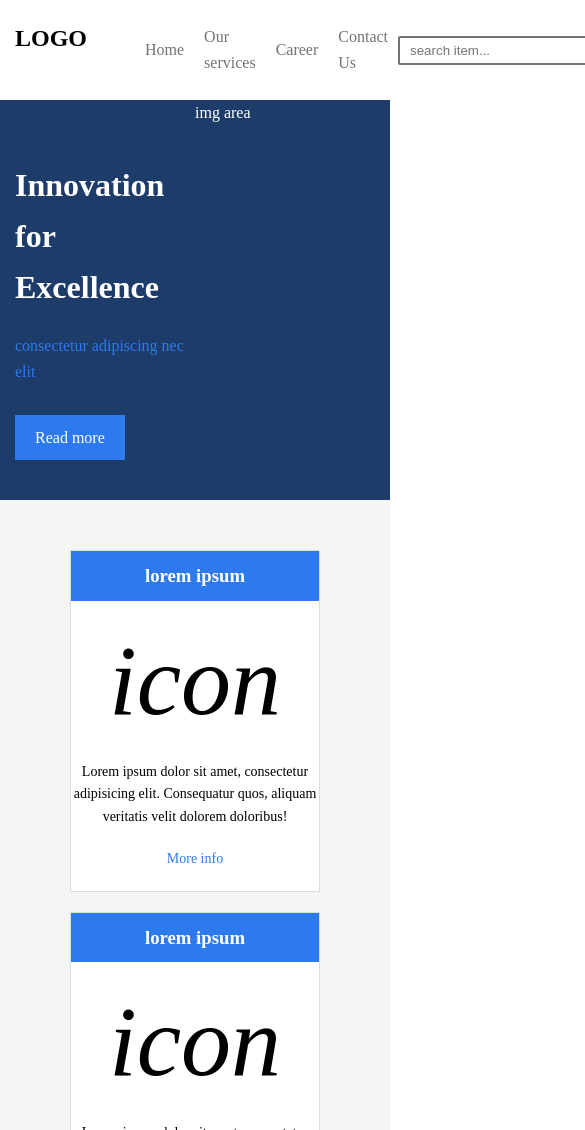
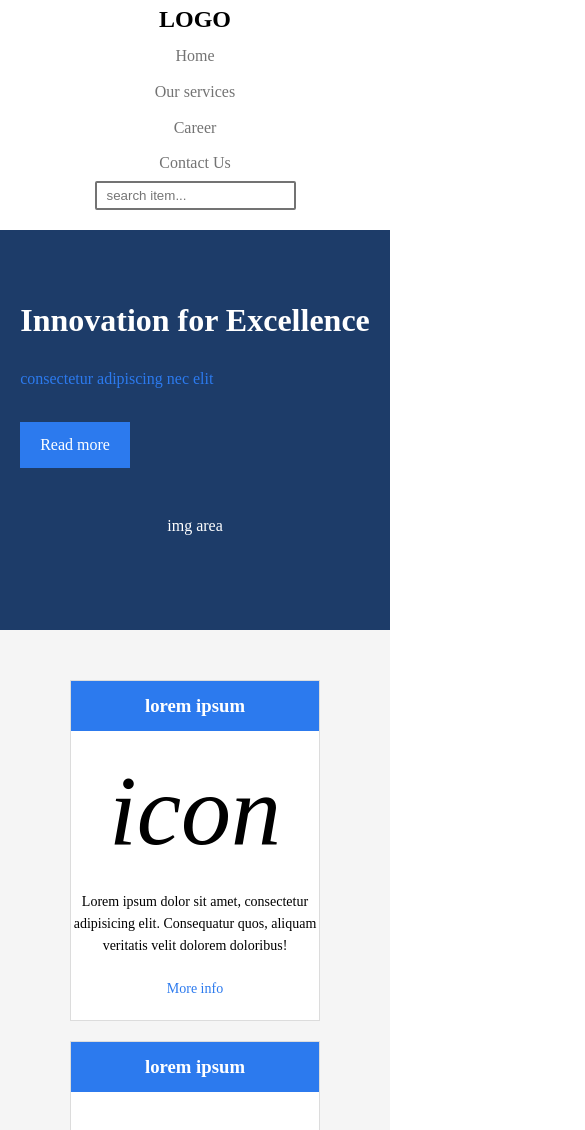
Before and after one commit to mohammedyunus0/indegene, a website: page index.html in a window 390 px wide. Shown: the top 1130 px of the page, 585 px wide, since content can reach past the window. Drawn offline with Linux system fonts and the light colour scheme.

Commit message:
responsive

```diff
--- a/sass/_header.scss
+++ b/sass/_header.scss
@@ -1,21 +1,37 @@
 .header{
     width: 100%;
-    height: 10rem;
+    min-height: 10rem;
 
     &-nav{
         display: grid;
         grid-template-columns: repeat(3,1fr);
+        @media only screen and (max-width:800px){
+        grid-template-columns: 1fr;
+        }
+        @media only screen and (max-width:610px){
+        justify-items: center;
+        }
+
 
         &--links{
             grid-column: 2 /span 2;
+            @media only screen and (max-width:610px){
+            grid-column: auto;
+            }
+
             display:flex;
              justify-content: space-between;
             align-items: center;
+            @media only screen and (max-width:610px){
+                flex-direction: column;
+                margin-bottom: 2rem;
+                }
 
        & a{
            display: inline-block;
            padding:.5rem 1rem;
            color: #737373;
+
            transition: all .2s;
            outline: none;
            &:hover{
--- a/sass/_mains.scss
+++ b/sass/_mains.scss
@@ -2,11 +2,15 @@
     background-color: $color-secondary;
     color: white;
     font-weight: 200;
-    height: 40rem;
+    min-height: 40rem;
     &-section1{
         height: 100%;
         display: grid;
         grid-template-columns: repeat(2,1fr);
+        @media only screen and (max-width:610px){
+            grid-template-columns: 1fr;
+           justify-items: center;
+            }
         & .hero-section{
             margin: auto 0;
         }
```
Also changed, not shown: css/style.css. Lines whose indentation alone changed are shown as unchanged.
